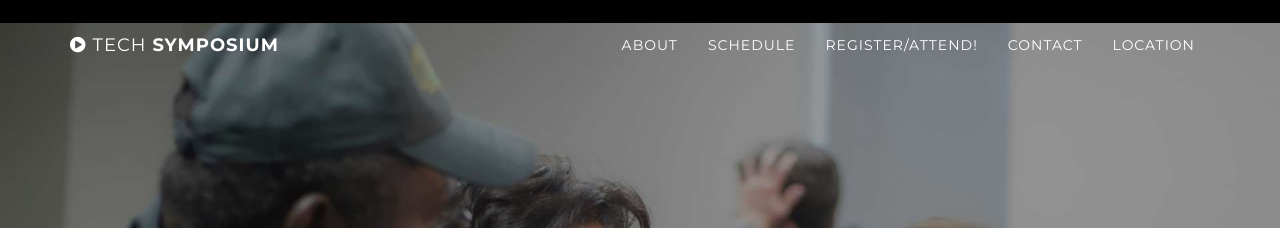
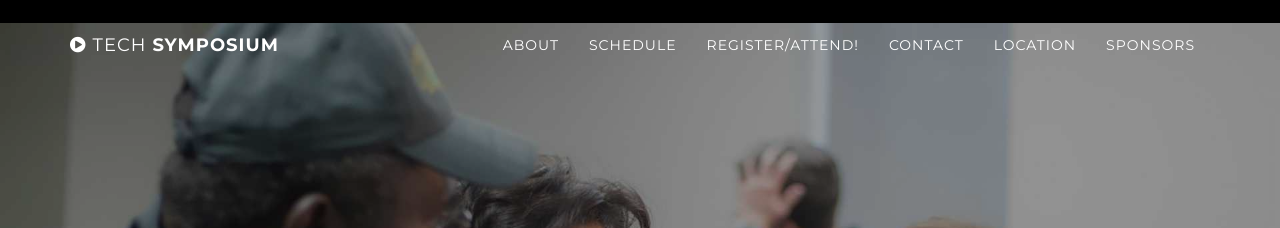
Before and after one commit to CalPolySWIFT/techsymposium-website, a Jekyll site: the page built from index.html, in a window 1280 px wide and 900 px high. Shown: the top 228 px of the window. Built offline with Jekyll 4.4.1, drawn with Linux system fonts in a browser that asks for light colours.

Commit message:
Update layout.html

```diff
--- a/_layouts/layout.html
+++ b/_layouts/layout.html
@@ -59,6 +59,7 @@
                 <li><a class="page-scroll" href="#eventbrite">Register/Attend!</a></li>
                 <li><a class="page-scroll" href="#contact">Contact</a></li>
                 <li><a class="page-scroll" href="#location">Location</a></li>
+                <li><a class="page-scroll" href="#sponsors">Sponsors</a></li>
             </ul>
         </div>
         <!-- /.navbar-collapse -->
```
